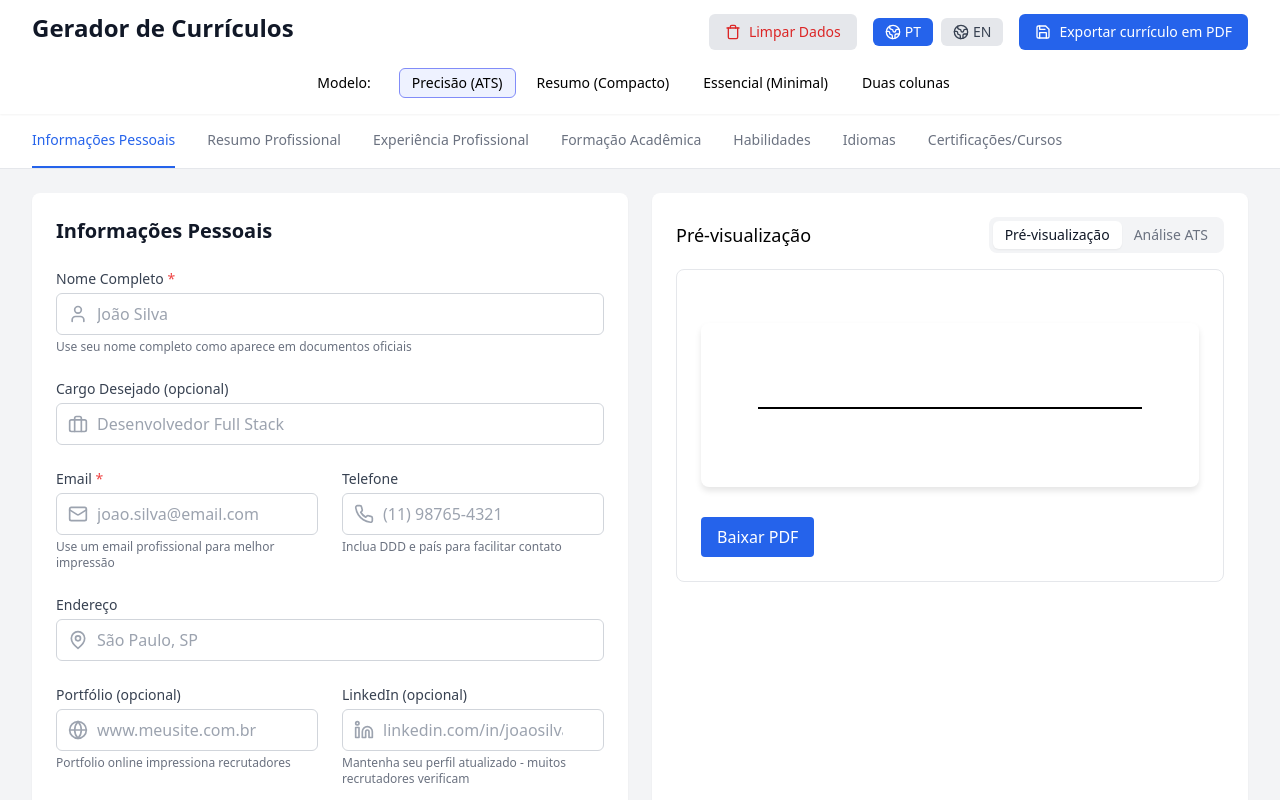
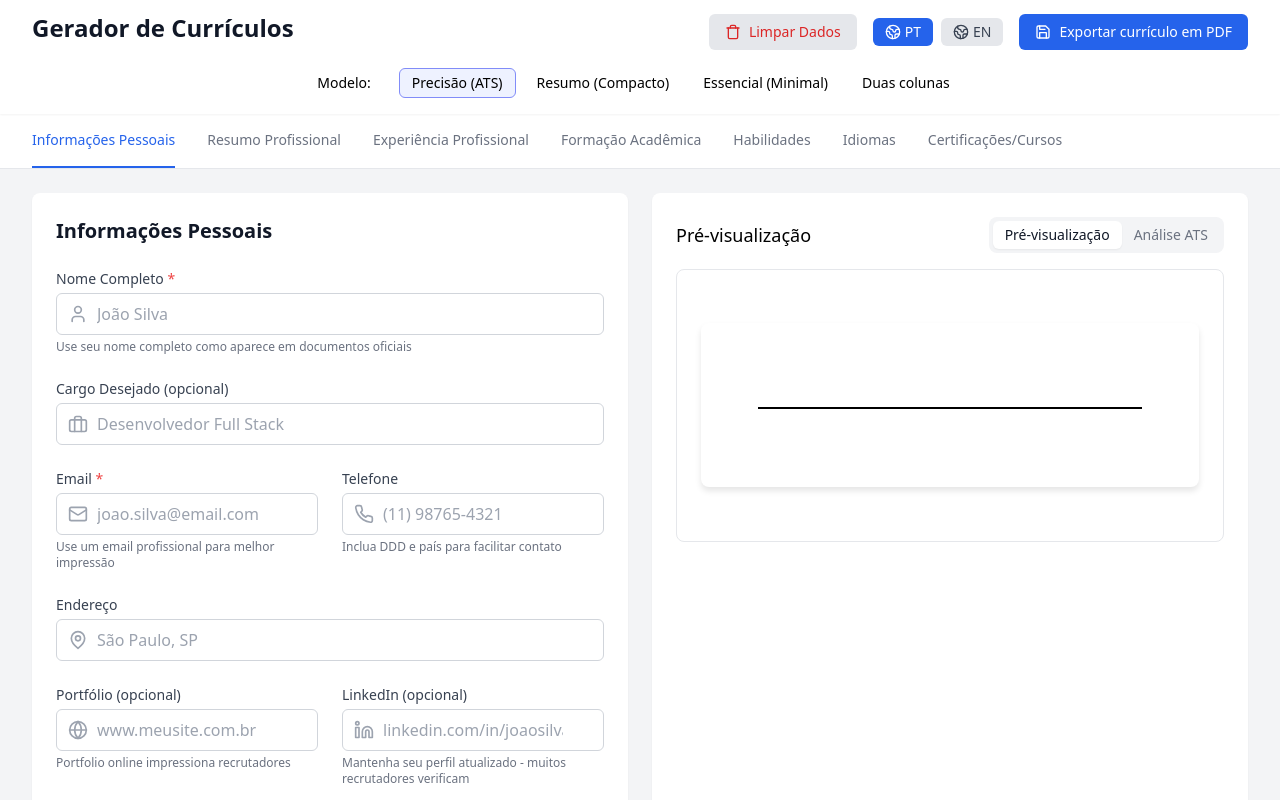
Before and after one commit to Gabolonhez/gerador-curriculos, a React (Vite) app: page / in a window 1280 px wide. Shown: the top 800 px of the page. Built offline with nearby package versions, Linux system fonts and the light colour scheme.

Commit message:
feat: removing baixar pdf button

```diff
--- a/src/components/ResumePreview.tsx
+++ b/src/components/ResumePreview.tsx
@@ -38,9 +38,6 @@
   return (
     <div>
       <div id="resume-preview"><Comp data={data} language={language} /></div>
-      <div className="mt-4">
-        <button className="px-4 py-2 bg-blue-600 text-white rounded" onClick={onDownloadClick}>Baixar PDF</button>
-      </div>
       <PaymentModal open={modalOpen} onClose={() => setModalOpen(false)} paymentUrl={paymentUrl} onOpenPayment={onOpenPayment} />
     </div>
   );
```
